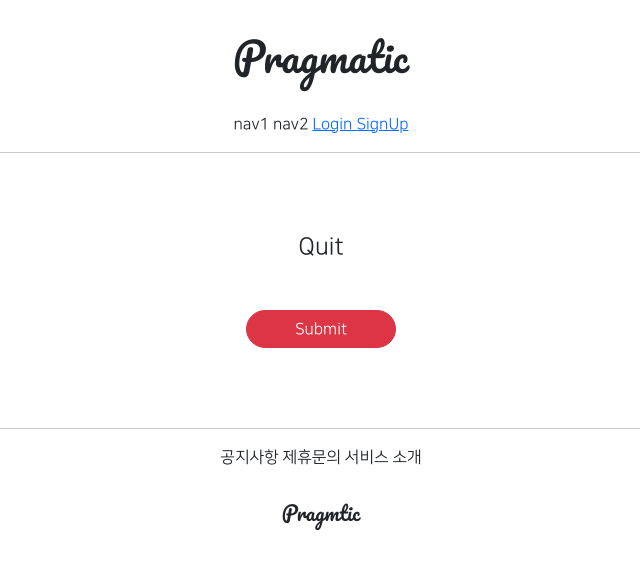
After one commit to ghgh3644/gsgs, a Django app: page /accounts/delete/1 in a window 1280 px wide. The commit adds this page. Shown: the top 569 px of the page, without its empty margins (319-959 px from the left). Run offline with Django 3.2, Linux system fonts and the light colour scheme; tables that the repository leaves empty hold one stand-in row (values such as "Sample post"); parts of the project's set-up code (start-up, migrations or seed data) failed here and were passed over; some libraries are stand-ins or nearby versions.

Commit message:
7/20 3ban class commit 3

```diff
--- /dev/null
+++ b/accountapp/templates/accountapp/delete.html
@@ -0,0 +1,22 @@
+{% extends 'base.html' %}
+
+{% block content %}
+
+
+    <div class="text-center mw-500 m-auto">
+        <div class="m-5">
+            <h4>Quit</h4>
+        </div>
+        <div>
+            <form action="{% url 'accountapp:delete' pk=target_user.pk %}" method="post">
+                {% csrf_token %}
+                <div class="m-5">
+                    <input type="submit"
+                       class="btn btn-danger rounded-pill px-5">
+                </div>
+            </form>
+        </div>
+    </div>
+
+
+{% endblock %}
--- a/accountapp/urls.py
+++ b/accountapp/urls.py
@@ -1,7 +1,7 @@
 from django.contrib.auth.views import LoginView, LogoutView
 from django.urls import path
 
-from accountapp.views import hello_world, AccountCreateView, AccountDetailView, AccountUpdateView
+from accountapp.views import hello_world, AccountCreateView, AccountDetailView, AccountUpdateView, AccountDeleteView
 
 app_name = 'accountapp'
 
@@ -16,5 +16,7 @@ urlpatterns = [
 
     path('detail/<int:pk>', AccountDetailView.as_view(), name='detail'),
 
-    path('update/<int:pk>', AccountUpdateView.as_view(), name='update')
+    path('update/<int:pk>', AccountUpdateView.as_view(), name='update'),
+
+    path('delete/<int:pk>', AccountDeleteView.as_view(), name='delete')
 ]
--- a/accountapp/views.py
+++ b/accountapp/views.py
@@ -3,7 +3,7 @@ from django.contrib.auth.models import User
 from django.http import HttpResponse, HttpResponseRedirect
 from django.shortcuts import render
 from django.urls import reverse, reverse_lazy
-from django.views.generic import CreateView, DetailView, UpdateView
+from django.views.generic import CreateView, DetailView, UpdateView, DeleteView
 
 from accountapp.models import NewModel
 
@@ -40,3 +40,9 @@ class AccountUpdateView(UpdateView):
     context_object_name = 'target_user'
     success_url = reverse_lazy('accountapp:hello_world')
     template_name = 'accountapp/update.html'
+
+class AccountDeleteView(DeleteView) :
+    model = User
+    context_object_name = 'target_user'
+    success_url = reverse_lazy('accountapp:hello_world')
+    template_name = 'accountapp/delete.html'
```
Also changed, not shown: accountapp/templates/accountapp/detail.html (+8 -2 lines).
